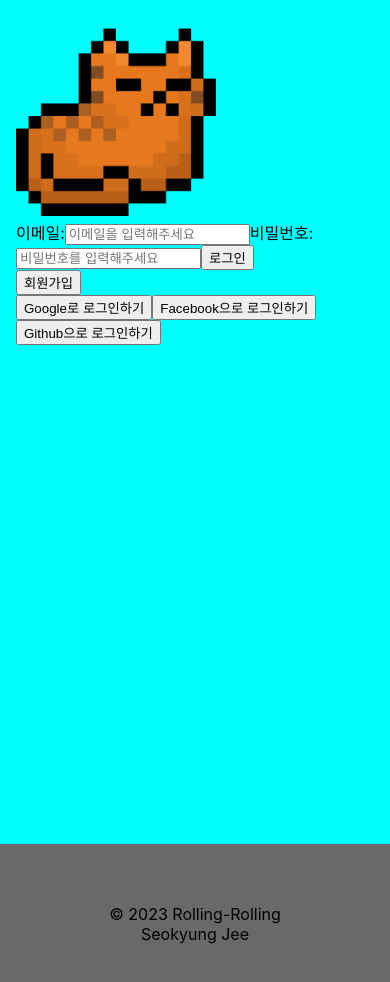
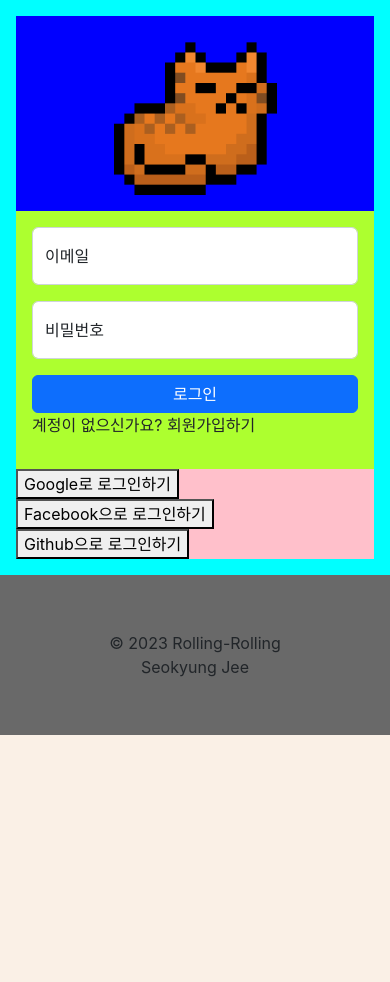
Before and after one commit to Seokyung/Rolling-Rolling, a React (Create React App) app: page / in a window 390 px wide. Shown: the top 982 px of the page. After the commit the page ends 844 px from the top, so only its background shows below. Built offline with nearby package versions, Linux system fonts and the light colour scheme; no server answers; a web font is replaced by a local one.

Commit message:
Style: Setup Auth page containers

```diff
--- a/package.json
+++ b/package.json
@@ -7,9 +7,11 @@
     "@testing-library/jest-dom": "^5.16.5",
     "@testing-library/react": "^13.4.0",
     "@testing-library/user-event": "^13.5.0",
+    "bootstrap": "^5.2.3",
     "browser-image-compression": "^2.0.2",
     "firebase": "^9.17.2",
     "react": "^18.2.0",
+    "react-bootstrap": "^2.7.2",
     "react-dom": "^18.2.0",
     "react-redux": "^8.0.5",
     "react-responsive": "^9.0.2",
--- a/src/components/authForm/AuthForm.css
+++ b/src/components/authForm/AuthForm.css
@@ -0,0 +1,11 @@
+.authFormContainerDesktop {
+	display: flex;
+	flex-direction: column;
+	padding: 1rem;
+	background-color: greenyellow;
+}
+
+.authInputFormContainerDesktop {
+	display: flex;
+	flex-direction: column;
+}
--- a/src/components/authForm/AuthForm.js
+++ b/src/components/authForm/AuthForm.js
@@ -4,6 +4,9 @@ import {
 	createUserWithEmailAndPassword,
 	signInWithEmailAndPassword,
 } from "firebase/auth";
+
+import { Form, FloatingLabel, Button } from "react-bootstrap";
+import "./AuthForm.css";
 
 function AuthForm() {
 	const [email, setEmail] = useState("");
@@ -42,30 +45,36 @@ function AuthForm() {
 	};
 
 	return (
-		<div>
-			<form onSubmit={onAuthBtnClick}>
-				이메일:
-				<input
+		<div className="authFormContainerDesktop">
+			<Form className="authInputFormContainerDesktop" onSubmit={onAuthBtnClick}>
+				<FloatingLabel className="mb-3" label="이메일">
+					<Form.Control
 						type="email"
 						name="email"
 						value={email}
 						onChange={onAuthInputChange}
 						placeholder="이메일을 입력해주세요"
 					/>
-				비밀번호:
-				<input
+				</FloatingLabel>
+				<FloatingLabel className="mb-3" label="비밀번호">
+					<Form.Control
 						type="password"
 						name="password"
 						value={password}
 						onChange={onAuthInputChange}
 						placeholder="비밀번호를 입력해주세요"
 					/>
-				<input type="submit" value={newAccount ? "회원가입" : "로그인"} />
+				</FloatingLabel>
+				<Button variant="primary" type="submit">
+					{newAccount ? "회원가입" : "로그인"}
+				</Button>
 				{error && <span>{error}</span>}
-			</form>
-			<button onClick={toggleAuthForm}>
-				{newAccount ? "로그인" : "회원가입"}
-			</button>
+			</Form>
+			<p onClick={toggleAuthForm}>
+				{newAccount
+					? "이미 계정이 있으신가요? 로그인하기"
+					: "계정이 없으신가요? 회원가입하기"}
+			</p>
 		</div>
 	);
 }
--- a/src/components/mediaQuery.js
+++ b/src/components/mediaQuery.js
@@ -4,6 +4,11 @@ import { useMediaQuery } from "react-responsive";
 const Desktop = ({ children }) => {
 	const isDesktop = useMediaQuery({ minWidth: 1024 });
 	return <React.Fragment>{isDesktop ? children : null}</React.Fragment>;
+};
+
+const DesktopOrTablet = ({ children }) => {
+	const isDesktopOrTablet = useMediaQuery({ minWidth: 768 });
+	return <React.Fragment>{isDesktopOrTablet ? children : null}</React.Fragment>;
 };
 
 const Tablet = ({ children }) => {
@@ -26,4 +31,4 @@ const Default = ({ children }) => {
 	return <React.Fragment>{isNotMobile ? children : null}</React.Fragment>;
 };
 
-export { Desktop, Tablet, TabletOrMobile, Mobile, Default };
+export { Desktop, DesktopOrTablet, Tablet, TabletOrMobile, Mobile, Default };
--- a/src/components/menu/Logo.css
+++ b/src/components/menu/Logo.css
@@ -1,6 +1,12 @@
 .logoContainer {
+	display: flex;
+	justify-content: center;
+	align-items: center;
+	padding: 1rem;
+	background-color: blue;
 }
 
 .logoImg {
-	width: 200px;
+	width: 50%;
+	height: auto;
 }
--- a/src/index.js
+++ b/src/index.js
@@ -1,6 +1,7 @@
 import React from "react";
 import ReactDOM from "react-dom/client";
 import App from "./components/App";
+import "bootstrap/dist/css/bootstrap.css";
 import "index.css";
 
 import { Provider } from "react-redux";
--- a/src/pages/Auth.css
+++ b/src/pages/Auth.css
@@ -1,26 +1,33 @@
+/* ---- DesktopOrTablet ---- */
 .authContainerDesktop {
 	display: flex;
-	flex-direction: column;
-	width: 100vw;
-	height: 100vh;
+	flex-direction: row;
+	justify-content: center;
+	align-items: center;
+	width: 100%;
 	padding: 1rem;
 	background-color: brown;
 }
 
-.authContainerTablet {
+.authLoginContainerDesktop {
 	display: flex;
 	flex-direction: column;
-	width: 100vw;
-	height: 100vh;
-	padding: 1rem;
-	background-color: gold;
+	background-color: pink;
 }
 
+/* ---- Mobile ---- */
 .authContainerMobile {
 	display: flex;
 	flex-direction: column;
-	width: 100vw;
-	height: 100vh;
+	justify-content: center;
+	align-items: center;
+	width: 100%;
 	padding: 1rem;
 	background-color: aqua;
 }
+
+.authLoginContainerMobile {
+	display: flex;
+	flex-direction: column;
+	background-color: pink;
+}
--- a/src/pages/Auth.js
+++ b/src/pages/Auth.js
@@ -7,7 +7,7 @@ import {
 	GithubAuthProvider,
 } from "firebase/auth";
 import AuthForm from "components/authForm/AuthForm";
-import { Desktop, Tablet, Mobile } from "components/mediaQuery";
+import { DesktopOrTablet, Mobile } from "components/mediaQuery";
 import "./Auth.css";
 import Logo from "components/menu/Logo";
 
@@ -35,9 +35,10 @@ function Auth() {
 
 	return (
 		<>
-			<Desktop>
+			<DesktopOrTablet>
 				<div className="authContainerDesktop">
 					<Logo />
+					<div className="authLoginContainerDesktop">
 						<AuthForm />
 						<div>
 							<button name="google" onClick={onSocialClick}>
@@ -52,11 +53,13 @@ function Auth() {
 							{socialError && <span>{socialError}</span>}
 						</div>
 					</div>
-			</Desktop>
+				</div>
+			</DesktopOrTablet>
 
-			<Tablet>
-				<div className="authContainerTablet">
+			<Mobile>
+				<div className="authContainerMobile">
 					<Logo />
+					<div className="authLoginContainerMobile">
 						<AuthForm />
 						<div>
 							<button name="google" onClick={onSocialClick}>
@@ -71,24 +74,6 @@ function Auth() {
 							{socialError && <span>{socialError}</span>}
 						</div>
 					</div>
-			</Tablet>
-
-			<Mobile>
-				<div className="authContainerMobile">
-					<Logo />
-					<AuthForm />
-					<div>
-						<button name="google" onClick={onSocialClick}>
-							Google로 로그인하기
-						</button>
-						<button name="facebook" onClick={onSocialClick}>
-							Facebook으로 로그인하기
-						</button>
-						<button name="github" onClick={onSocialClick}>
-							Github으로 로그인하기
-						</button>
-						{socialError && <span>{socialError}</span>}
-					</div>
 				</div>
 			</Mobile>
 		</>
--- a/src/routes/AppRouter.js
+++ b/src/routes/AppRouter.js
@@ -15,7 +15,7 @@ import PaperRouter from "./PaperRouter";
 function AppRouter({ isLoggedIn, refreshUser }) {
 	return (
 		<BrowserRouter>
-			<div>
+			<>
 				{isLoggedIn ? (
 					<>
 						<Navigation />
@@ -38,7 +38,7 @@ function AppRouter({ isLoggedIn, refreshUser }) {
 						</Routes>
 					</>
 				)}
-			</div>
+			</>
 		</BrowserRouter>
 	);
 }
```
Also changed, not shown: 1 other file (tests, documents, lock files or other folders). Lines whose indentation alone changed are shown as unchanged.
